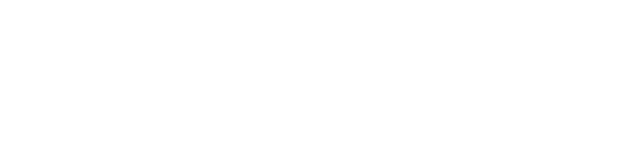
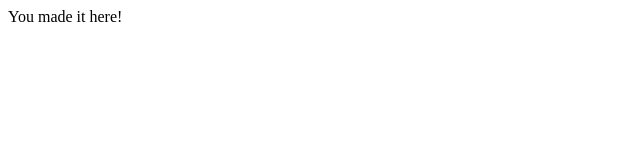
Before and after one commit to jarman-todd/Laurissa_Budget_Submit, a plain HTML site: page index.html in a window 1280 px wide. Shown: the whole page, without its empty margins (0-640 px from the left). Drawn offline with Linux system fonts and the light colour scheme.

Commit message:
Add heading to index.html

```diff
--- a/index.html
+++ b/index.html
@@ -2,4 +2,5 @@
 <html>
 <meta name="google-site-verification" content="y-dleXDrDTOXgq8m-JiiMRLF3b8BIKmc_UAP9OGQhL8" />
 <title>Hello World</title>
+<heading>You made it here!</heading>
 </html>
```
